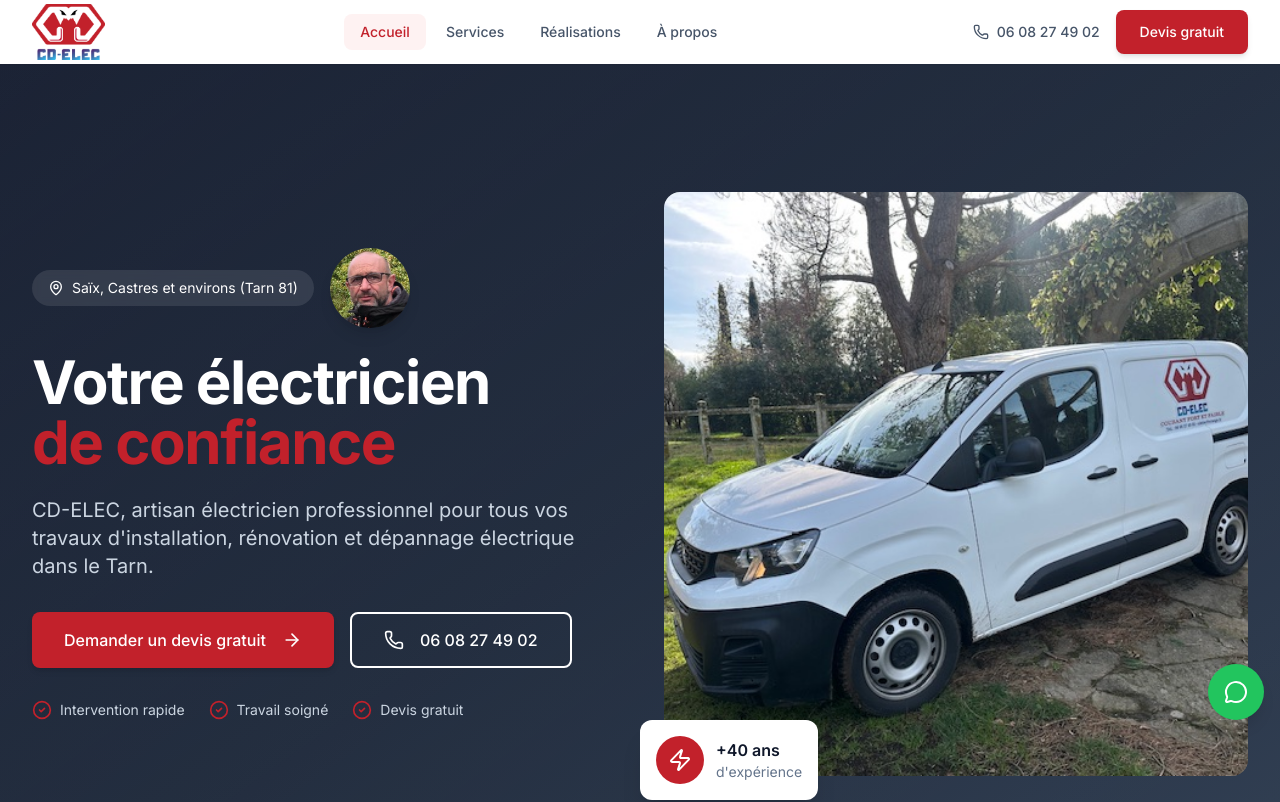
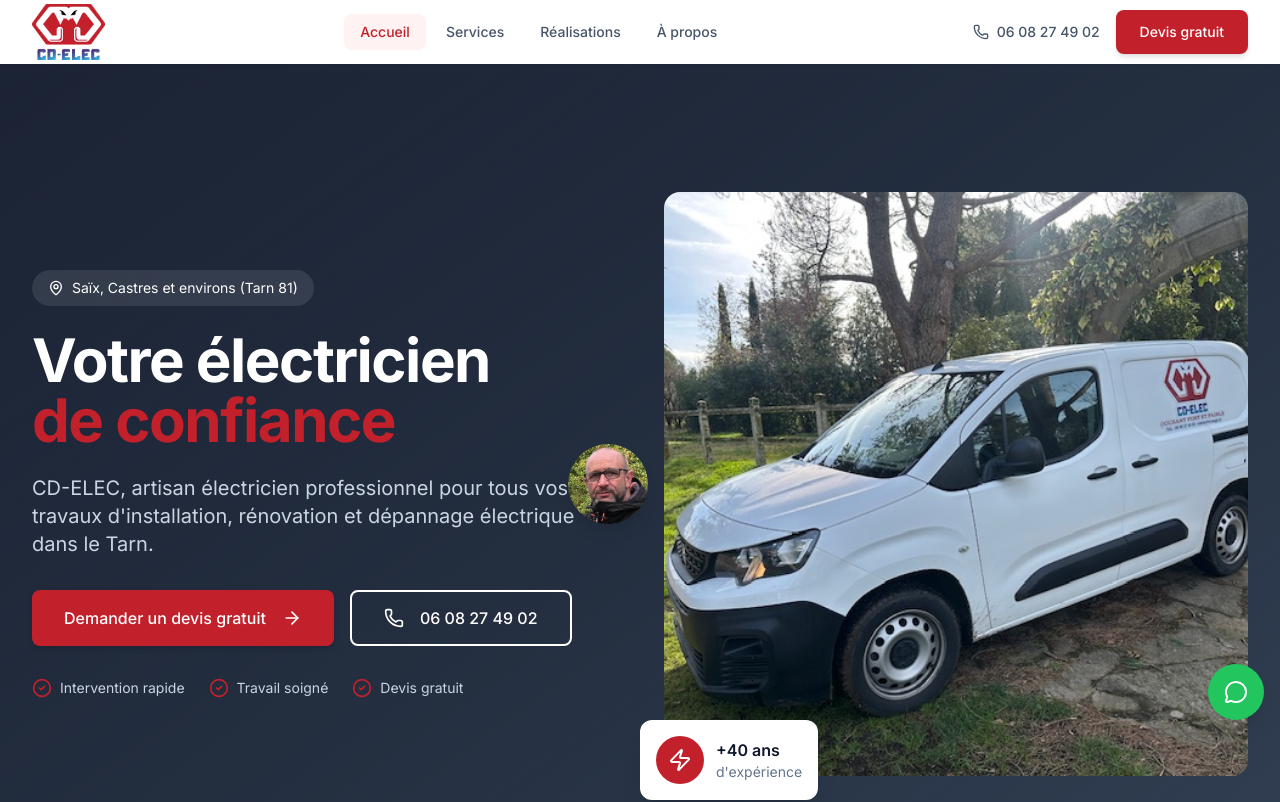
Before and after one commit to AtelierA2/cd-elec, a Next.js app: page / in a window 1280 px wide. Shown: the top 802 px of the page. Built offline with nearby package versions, Linux system fonts and the light colour scheme.

Commit message:
Place photo Didier à gauche de l'image camionnette (~100px)
Photo en cercle positionnée en absolute à -left-24 (96px) de l'image camionnette, centrée verticalement.

Co-Authored-By: Claude Opus 4.6 <noreply@anthropic.com>

```diff
--- a/app/page.tsx
+++ b/app/page.tsx
@@ -77,22 +77,9 @@ export default function Home() {
         <div className="container-custom relative py-20 md:py-32">
           <div className="grid items-center gap-12 lg:grid-cols-2">
             <div className="text-center lg:text-left">
-              <div className="mb-6 flex items-center justify-center gap-4 lg:justify-start">
-                <div className="inline-flex items-center gap-2 rounded-full bg-white/10 px-4 py-2 text-sm text-white backdrop-blur-sm">
-                  <MapPin className="h-4 w-4" />
-                  <span>Saïx, Castres et environs (Tarn 81)</span>
-                </div>
-                <div className="h-20 w-20 shrink-0 overflow-hidden rounded-full shadow-lg">
-                  <Image
-                    src="/images/didier_tete.png"
-                    alt="Didier Cabaret - Gérant CD-ELEC"
-                    width={80}
-                    height={80}
-                    className="h-full w-full object-cover"
-                    priority
-                    quality={85}
-                  />
-                </div>
+              <div className="mb-6 inline-flex items-center gap-2 rounded-full bg-white/10 px-4 py-2 text-sm text-white backdrop-blur-sm">
+                <MapPin className="h-4 w-4" />
+                <span>Saïx, Castres et environs (Tarn 81)</span>
               </div>
               <h1 className="mb-6 text-4xl font-bold leading-tight text-white md:text-5xl lg:text-6xl">
                 Votre électricien
@@ -138,6 +125,19 @@ export default function Home() {
               </div>
             </div>
             <div className="relative hidden lg:block">
+              <div className="absolute -left-24 top-1/2 z-10 -translate-y-1/2">
+                <div className="h-20 w-20 overflow-hidden rounded-full shadow-lg">
+                  <Image
+                    src="/images/didier_tete.png"
+                    alt="Didier Cabaret - Gérant CD-ELEC"
+                    width={80}
+                    height={80}
+                    className="h-full w-full object-cover"
+                    priority
+                    quality={85}
+                  />
+                </div>
+              </div>
               <div className="relative aspect-square overflow-hidden rounded-2xl bg-white/10 backdrop-blur-sm">
                 <Image
                   src="/images/camionnette.JPG"
```
